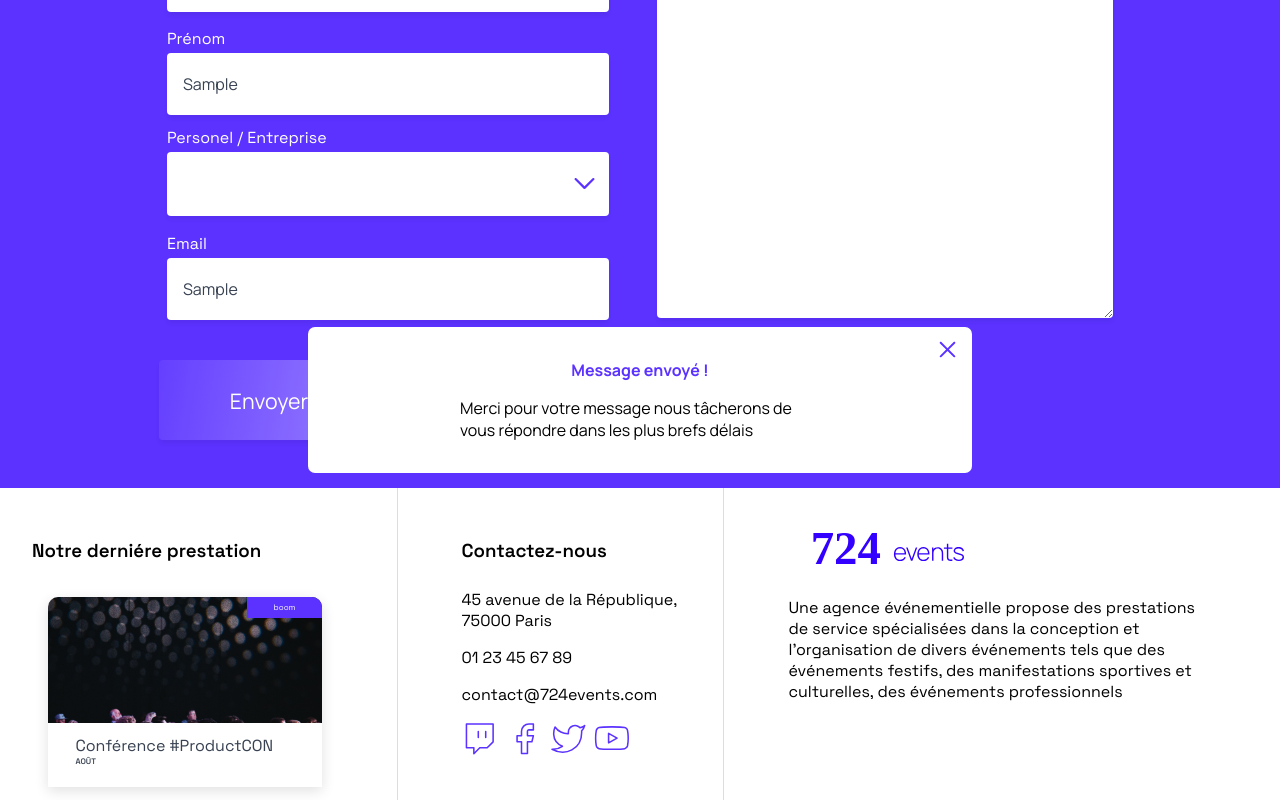
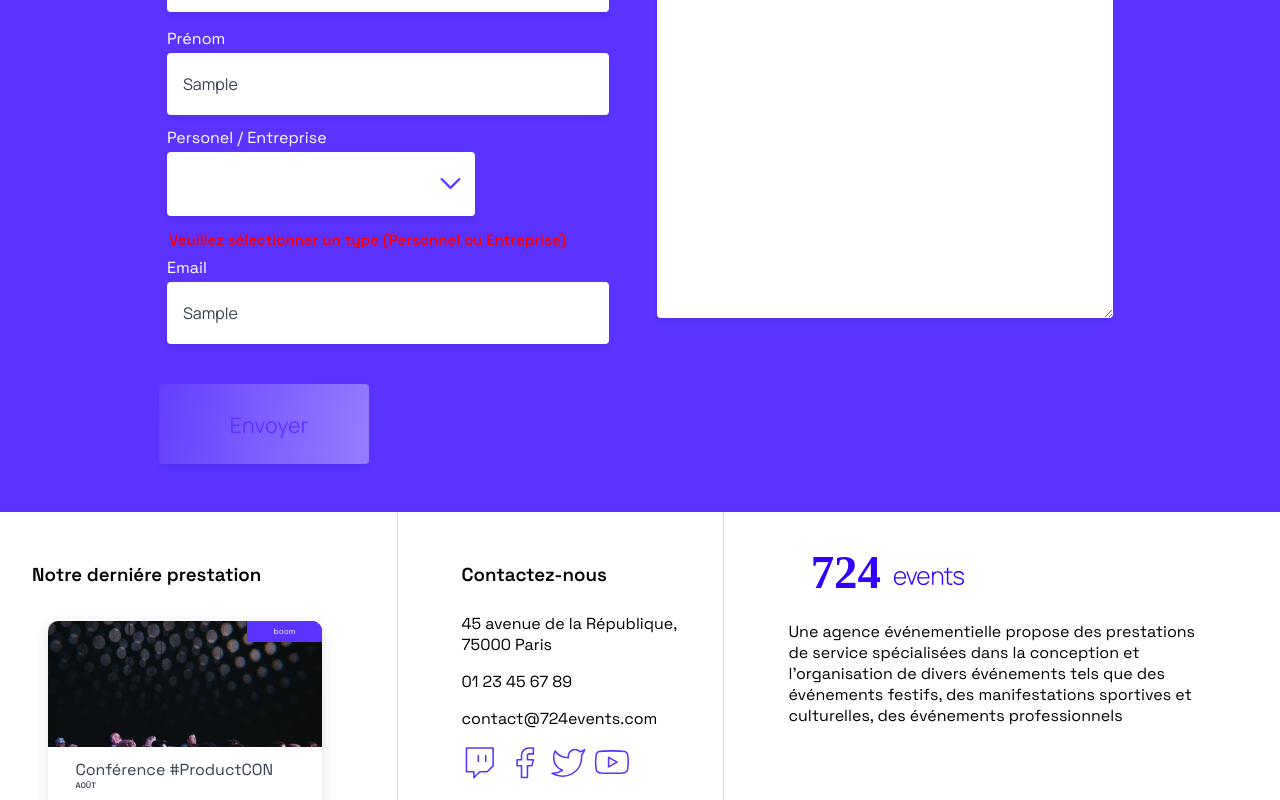
Before and after one commit to romain2008-dot/724-event-p8, a React (Create React App) app: page / in a window 1280 px wide. Both pictures are taken after typing "Sample", "Sample", "Sample", "Sample" into the empty fields and a click on the input "Envoyer". Shown: the part 5625-6425 px from the top of the page. Built offline with nearby package versions, Linux system fonts and the light colour scheme.

Commit message:
ajout du systeme de vérification pour le fomulaire de contact

```diff
--- a/src/components/Field/index.js
+++ b/src/components/Field/index.js
@@ -16,12 +16,13 @@ const Field = ({ type = FIELD_TYPES.INPUT_TEXT, label, name, placeholder }) => {
           type="text"
           name={name}
           placeholder={placeholder}
+          required
           data-testid="field-testid"
         />
       );
       break;
     case FIELD_TYPES.TEXTAREA:
-      component = <textarea name={name} data-testid="field-testid" />;
+      component = <textarea name={name} data-testid="field-testid" required/>;
       break;
     default:
       component = (
@@ -29,6 +30,7 @@ const Field = ({ type = FIELD_TYPES.INPUT_TEXT, label, name, placeholder }) => {
           type="text"
           name={name}
           placeholder={placeholder}
+          required
           data-testid="field-testid"
         />
       );
--- a/src/components/Select/index.js
+++ b/src/components/Select/index.js
@@ -49,7 +49,7 @@ const Select = ({
             </>
           )}
         </ul>
-        <input type="hidden" value={value || ""} name={name} />
+        <input type="hidden" value={value || ""} name={name}  />
         <button
           type="button"
           data-testid="collapse-button-testid"
--- a/src/components/Select/style.scss
+++ b/src/components/Select/style.scss
@@ -68,3 +68,11 @@
     }
   }
 }
+
+.error-message {
+  color: red;
+  font-size: 15px;
+  font-weight: 900;
+  margin-top: 5px;
+  margin-left: 10px;
+}
--- a/src/containers/Form/index.js
+++ b/src/containers/Form/index.js
@@ -8,11 +8,17 @@ const mockContactApi = () => new Promise((resolve) => { setTimeout(resolve, 500)
 
 const Form = ({ onSuccess, onError }) => {
   const [sending, setSending] = useState(false);
+  const [selectedType, setSelectedType] = useState("");
+  const [error,setError] = useState("");
   const sendContact = useCallback(
     async (evt) => {
       evt.preventDefault();
+      if (!selectedType) {
+        setError("Veuillez sélectionner un type (Personnel ou Entreprise)");
+        return;
+      }
+      setError(""); // on efface l’erreur si tout est bon
       setSending(true);
-      // We try to call mockContactApi
       try {
         await mockContactApi();
         setSending(false);
@@ -22,8 +28,10 @@ const Form = ({ onSuccess, onError }) => {
         onError(err);
       }
     },
-    [onSuccess, onError]
+    [selectedType, onSuccess, onError]
   );
+
+
   return (
     <form onSubmit={sendContact}>
       <div className="row">
@@ -32,11 +40,12 @@ const Form = ({ onSuccess, onError }) => {
           <Field placeholder="" label="Prénom" />
           <Select
             selection={["Personel", "Entreprise"]}
-            onChange={() => null}
+            onChange={setSelectedType}
             label="Personel / Entreprise"
-            type="large"
             titleEmpty
+            name="type"
           />
+          {error && <p className="error-message">{error}</p>}
           <Field placeholder="" label="Email" />
           <Button type={BUTTON_TYPES.SUBMIT} disabled={sending}>
             {sending ? "En cours" : "Envoyer"}
```
